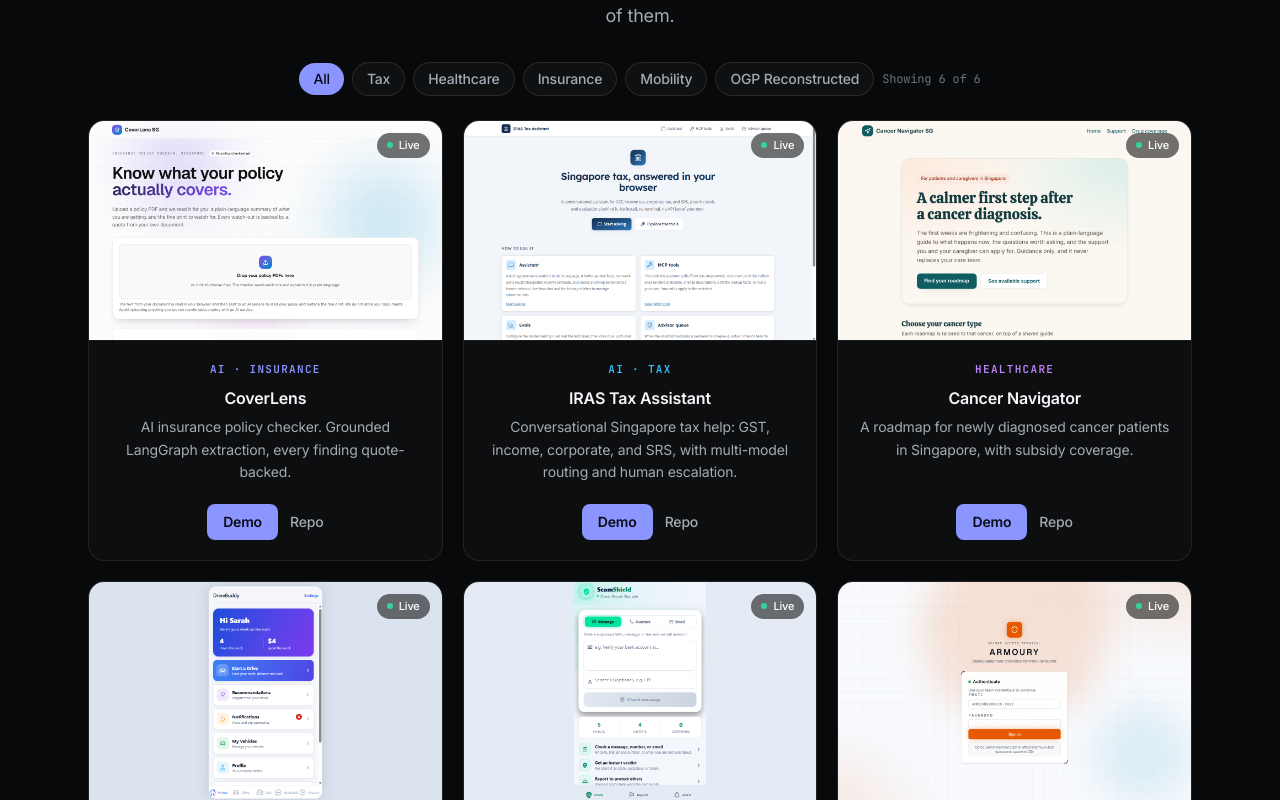
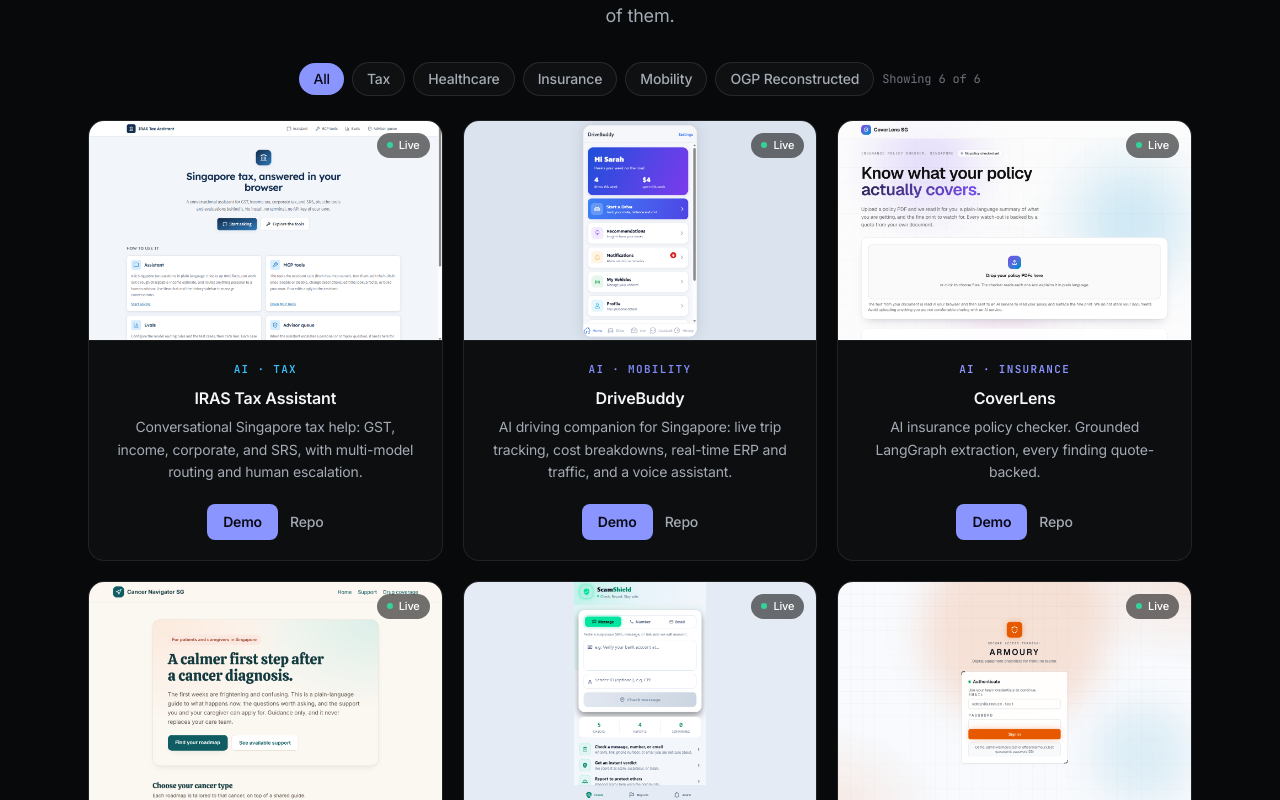
Before and after one commit to elleskay/platform-site, a Next.js app: page /platform-site/ in a window 1280 px wide. Shown: the part 3520-4320 px from the top of the page. Built offline with nearby package versions, Linux system fonts and the light colour scheme.

Commit message:
Showcase: reorder cards; DriveBuddy tagged AI

```diff
--- a/app/components/Gallery.tsx
+++ b/app/components/Gallery.tsx
@@ -10,10 +10,10 @@
 import driveShot from "../shots/drivebuddy.png";
 
 const APPS = [
+  { name: "IRAS Tax Assistant", cat: "Tax", tag: "AI · Tax", color: "#38bdf8", note: "Conversational Singapore tax help: GST, income, corporate, and SRS, with multi-model routing and human escalation.", live: "https://d1yl1box414d2i.cloudfront.net", repo: "https://github.com/elleskay/iras-tax-assistant", shot: irasShot },
+  { name: "DriveBuddy", cat: "Mobility", tag: "AI · Mobility", color: "#818cf8", note: "AI driving companion for Singapore: live trip tracking, cost breakdowns, real-time ERP and traffic, and a voice assistant.", live: "https://elleskay.github.io/drivebuddy/", repo: "https://github.com/elleskay/drivebuddy", shot: driveShot },
   { name: "CoverLens", cat: "Insurance", tag: "AI · Insurance", color: "var(--color-accent)", note: "AI insurance policy checker. Grounded LangGraph extraction, every finding quote-backed.", live: "https://d33z7oya883ugt.cloudfront.net", repo: "https://github.com/elleskay/insurance-dashboard", shot: coverShot },
-  { name: "IRAS Tax Assistant", cat: "Tax", tag: "AI · Tax", color: "#38bdf8", note: "Conversational Singapore tax help: GST, income, corporate, and SRS, with multi-model routing and human escalation.", live: "https://d1yl1box414d2i.cloudfront.net", repo: "https://github.com/elleskay/iras-tax-assistant", shot: irasShot },
   { name: "Cancer Navigator", cat: "Healthcare", tag: "Healthcare", color: "var(--color-violet)", note: "A roadmap for newly diagnosed cancer patients in Singapore, with subsidy coverage.", live: "https://d1z96o21m62u9i.cloudfront.net", repo: "https://github.com/elleskay/cancer-navigator", shot: cancerShot },
-  { name: "DriveBuddy", cat: "Mobility", tag: "Mobility", color: "#818cf8", note: "AI driving companion for Singapore: live trip tracking, cost breakdowns, real-time ERP and traffic, and a voice assistant.", live: "https://elleskay.github.io/drivebuddy/", repo: "https://github.com/elleskay/drivebuddy", shot: driveShot },
   { name: "ScamShield", cat: "OGP Reconstructed", tag: "OGP Reconstructed · Safety", color: "var(--color-ok)", note: "Check a message, number, or email for an instant verdict, report scams, and watch a reviewer verify them.", live: "https://elleskay.github.io/scamshield/", repo: "https://github.com/elleskay/scamshield", shot: scamShot },
   { name: "Armoury", cat: "OGP Reconstructed", tag: "OGP Reconstructed", color: "#fbbf24", note: "Digital equipment checklists for frontline agencies, with an HQ readiness dashboard.", live: "https://d6a3alh51t58d.cloudfront.net", repo: "https://github.com/elleskay/armoury", shot: armouryShot },
 ];
```
